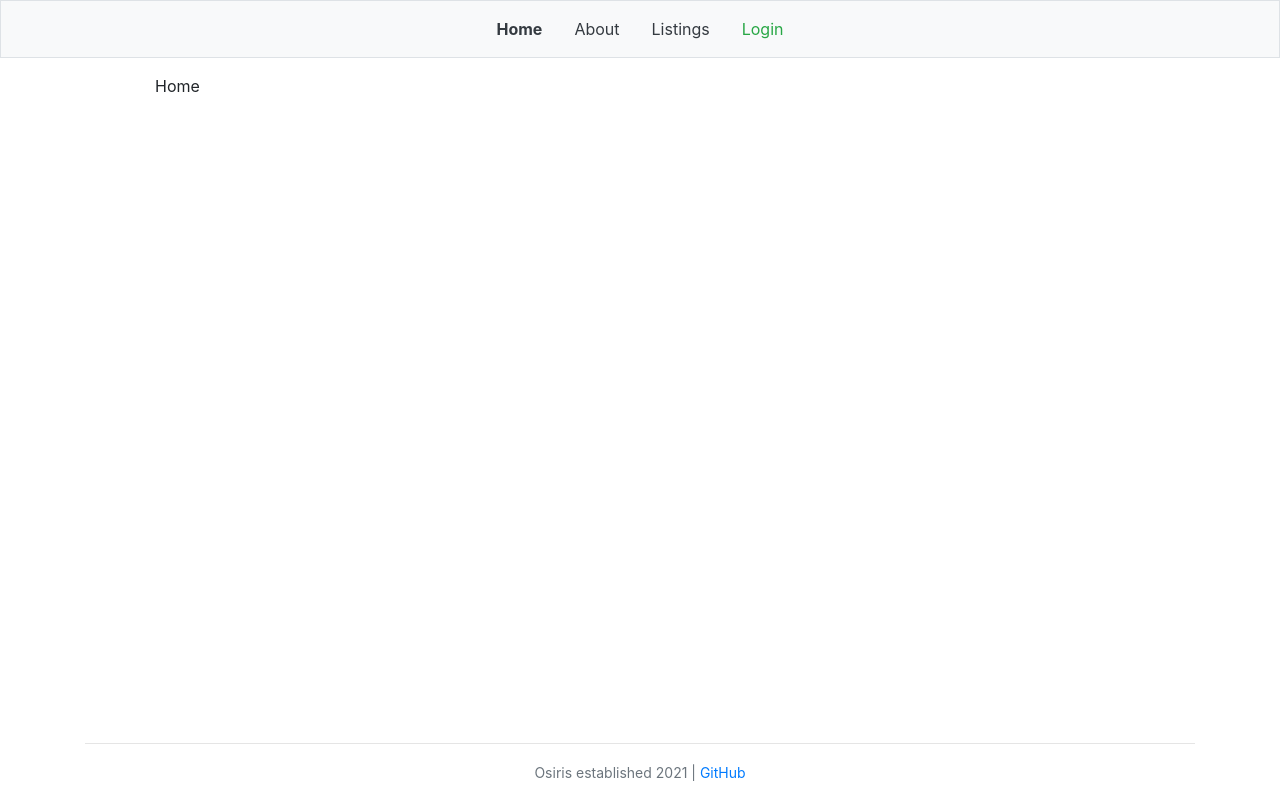
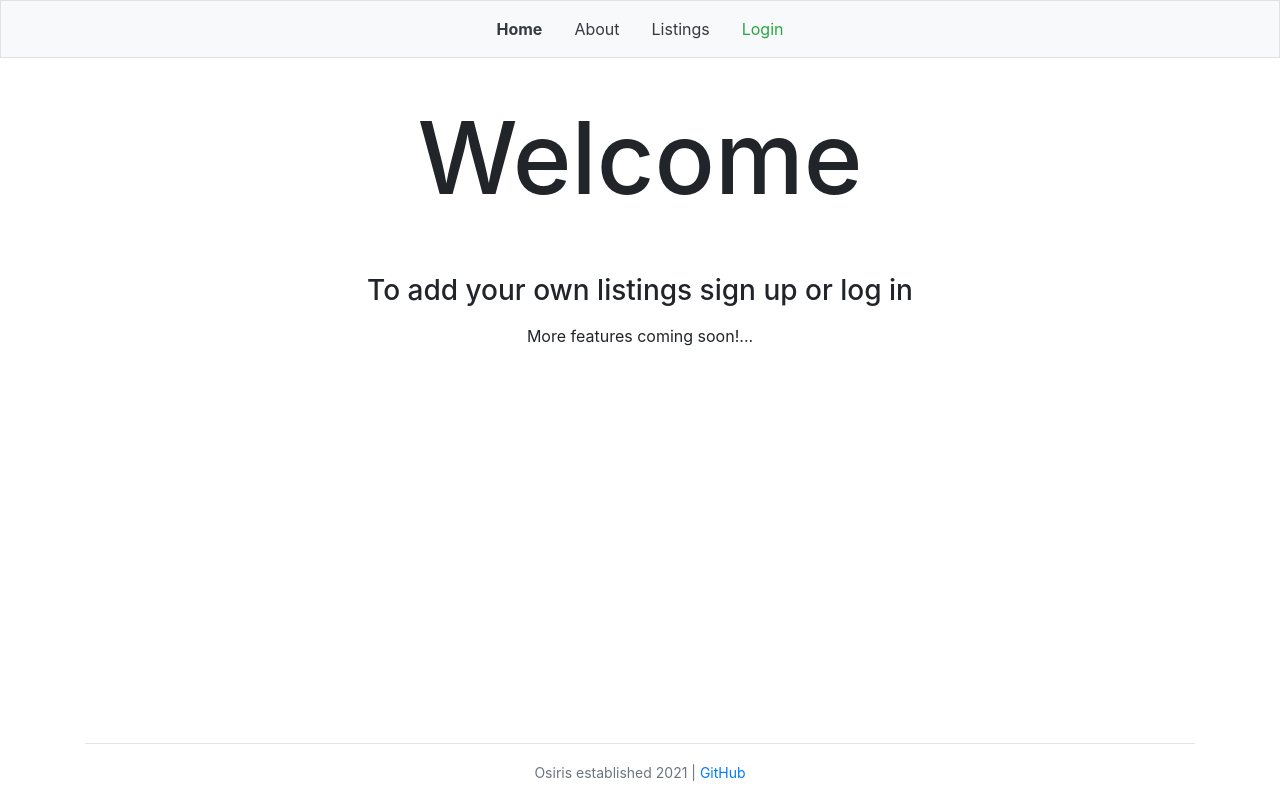
Before and after one commit to Shilcof/osiris-frontend, a React (Create React App) app: page / in a window 1280 px wide. Built offline with nearby package versions, Linux system fonts and the light colour scheme.

Commit message:
adds new home page with logged out and logged in options

```diff
--- a/src/actions/listingActions.js
+++ b/src/actions/listingActions.js
@@ -3,13 +3,6 @@ import baseURL from './baseURL'
 import { addErrors, resetErrors } from './errorActions'
 
 const listingURL = baseURL + '/listings'
-
-const configObj = input => {
-    return {
-        method: 'POST',
-        body: input
-    }
-}
 
 export const addListings = listings => {
     return ({
@@ -77,22 +70,32 @@ export const fetchListing = (id) => {
 }
 
 export const postListing = listing => {
+    const token = sessionStorage.accessToken
+
     const formData = new FormData()
     formData.append('name', listing.name)
     formData.append('description', listing.description)
     formData.append('seller_id', listing.seller_id)
     formData.append('image', listing.image)
+
+    const configObj = {
+        method: 'POST',
+        body: formData,
+        headers: {
+            'Authorization': `Bearer ${ token }`
+        }
+    }
+
     return (dispatch) => {
         dispatch(resetErrors())
-        fetch(listingURL, configObj(formData))
+        fetch(listingURL, configObj)
             .then(res=>res.json())
             .then(listing => {
                 if (listing.errors) {
-                    throw listing;
+                    dispatch(addErrors(listing))
                 } else {
                     dispatch(addListing(listing))
                 }
             })
-            .catch(errors => dispatch(addErrors(errors)))
     }
 }
--- a/src/components/Main.js
+++ b/src/components/Main.js
@@ -7,6 +7,7 @@ import About from './about/About'
 import SignUp from './auth/SignUp';
 import { useSelector } from 'react-redux';
 import LogIn from './auth/LogIn';
+import Home from './home/Home';
 
 const Main = () => {
 
@@ -16,7 +17,7 @@ const Main = () => {
         <div className="container-fluid pt-3 container" style={{maxWidth: 1000}} >
             <Switch>
 
-                <Route exact path="/" render={routerProps => <div>Home</div>} />
+                <Route exact path="/" render={routerProps => <Home {...routerProps}/>} />
 
                 <Route exact path="/signup" render={routerProps => currentSeller ? <Redirect to="/" /> : <SignUp {...routerProps}/>} />
 
--- /dev/null
+++ b/src/components/home/Home.js
@@ -0,0 +1,21 @@
+import { useSelector } from "react-redux"
+import LoggedIn from "./LoggedIn"
+import LoggedOut from "./LoggedOut"
+
+const Home = props => {
+
+    const shouldRedirect = useSelector(state=>state.listings.shouldRedirect)
+    const show = useSelector(state=>state.listings.show)
+
+    const currentSeller = useSelector(state=>state.auth.currentSeller)
+
+    if (shouldRedirect) props.history.push(`/listings/${show.id}`)
+
+    return (
+        <div>
+            {currentSeller ? <LoggedIn currentSeller={currentSeller} /> : <LoggedOut />}
+        </div>
+    )
+}
+
+export default Home
--- /dev/null
+++ b/src/components/home/LoggedIn.js
@@ -0,0 +1,21 @@
+import ListingForm from '../listings/ListingForm'
+
+const LoggedIn = props => {
+    return (
+        <div>
+            <div className="text-center py-4">
+                <h1 style={{fontSize: 50}}>Welcome {props.currentSeller.email.split("@")[0]}</h1>
+            </div>
+            <div className="text-center py-4">
+                <h3>
+                    Add a new listing here
+                </h3>
+            </div>
+            <div className="container"  style={{maxWidth: "500px"}}>
+                <ListingForm />
+            </div>
+        </div>
+    )
+}
+
+export default LoggedIn
--- /dev/null
+++ b/src/components/home/LoggedOut.js
@@ -0,0 +1,19 @@
+const LoggedOut = () => {
+    return (
+        <div>
+            <div className="text-center py-4">
+                <h1 style={{fontSize: 100}}>Welcome</h1>
+            </div>
+            <div className="text-center py-4">
+                <h3>
+                    To add your own listings sign up or log in
+                </h3>
+                <p/>
+                    More features coming soon!...
+                <p/>
+            </div>
+        </div>
+    )
+}
+
+export default LoggedOut
--- a/src/components/listings/ListingForm.js
+++ b/src/components/listings/ListingForm.js
@@ -4,10 +4,7 @@ import { useDispatch, useSelector } from "react-redux"
 import { postListing, redirected } from "../../actions/listingActions"
 import { resetErrors } from "../../actions/errorActions"
 
-const ListingForm = (props) => {
-
-    const shouldRedirect = useSelector(state=>state.listings.shouldRedirect)
-    const show = useSelector(state=>state.listings.show)
+const ListingForm = () => {
     const errors = useSelector(state=>state.errors)
 
     const dispatch = useDispatch()
@@ -22,7 +19,6 @@ const ListingForm = (props) => {
     const [listing, setListing] = useState({
         name: "",
         description: "",
-        seller_id: "4",
         image: {}
     })
 
@@ -38,8 +34,6 @@ const ListingForm = (props) => {
         e.preventDefault()
         dispatch(postListing(listing))
     }
-
-    if (shouldRedirect) props.history.push(`/listings/${show.id}`)
 
     return (
         <form onSubmit={handleSubmit}>
```
